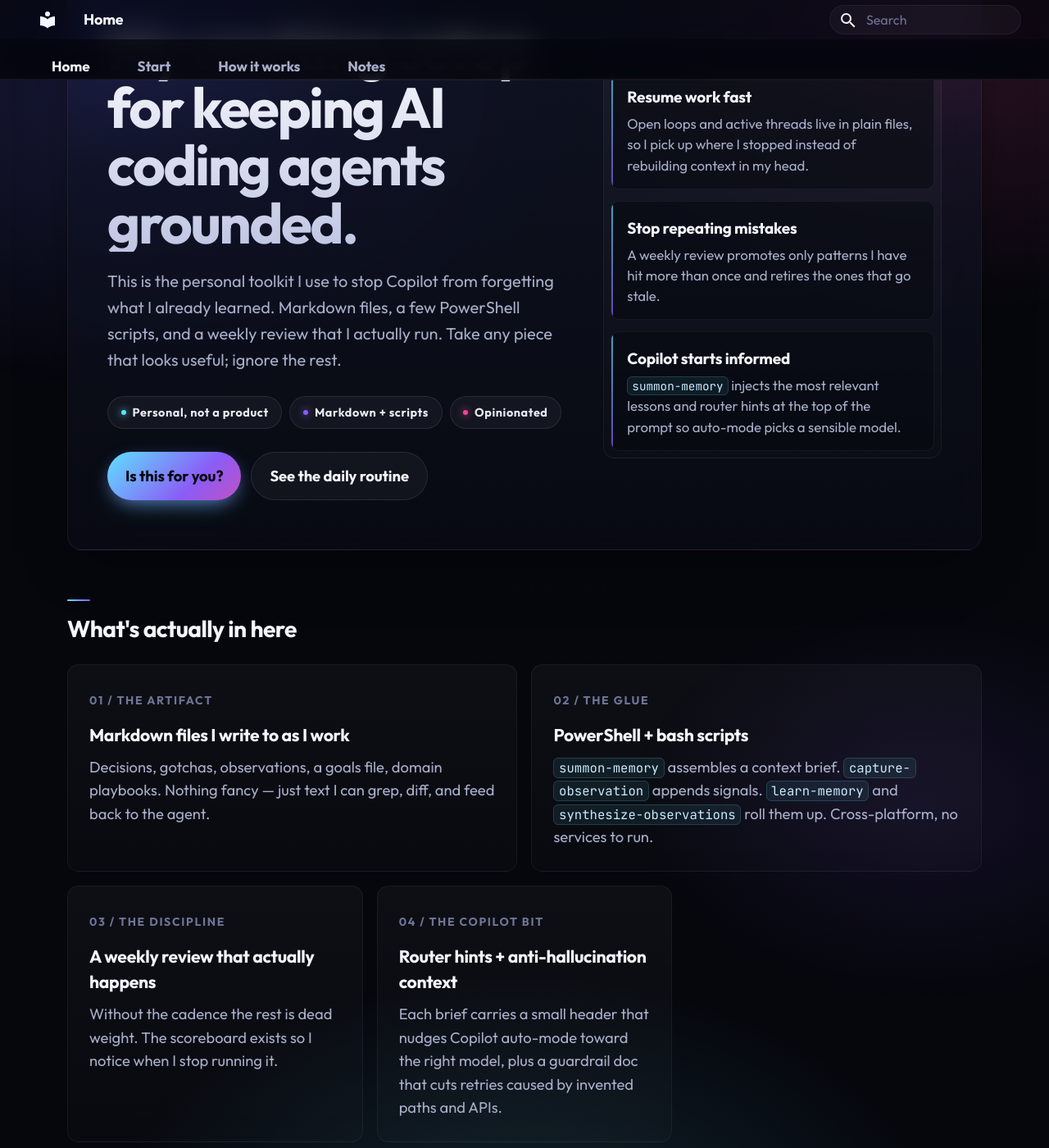
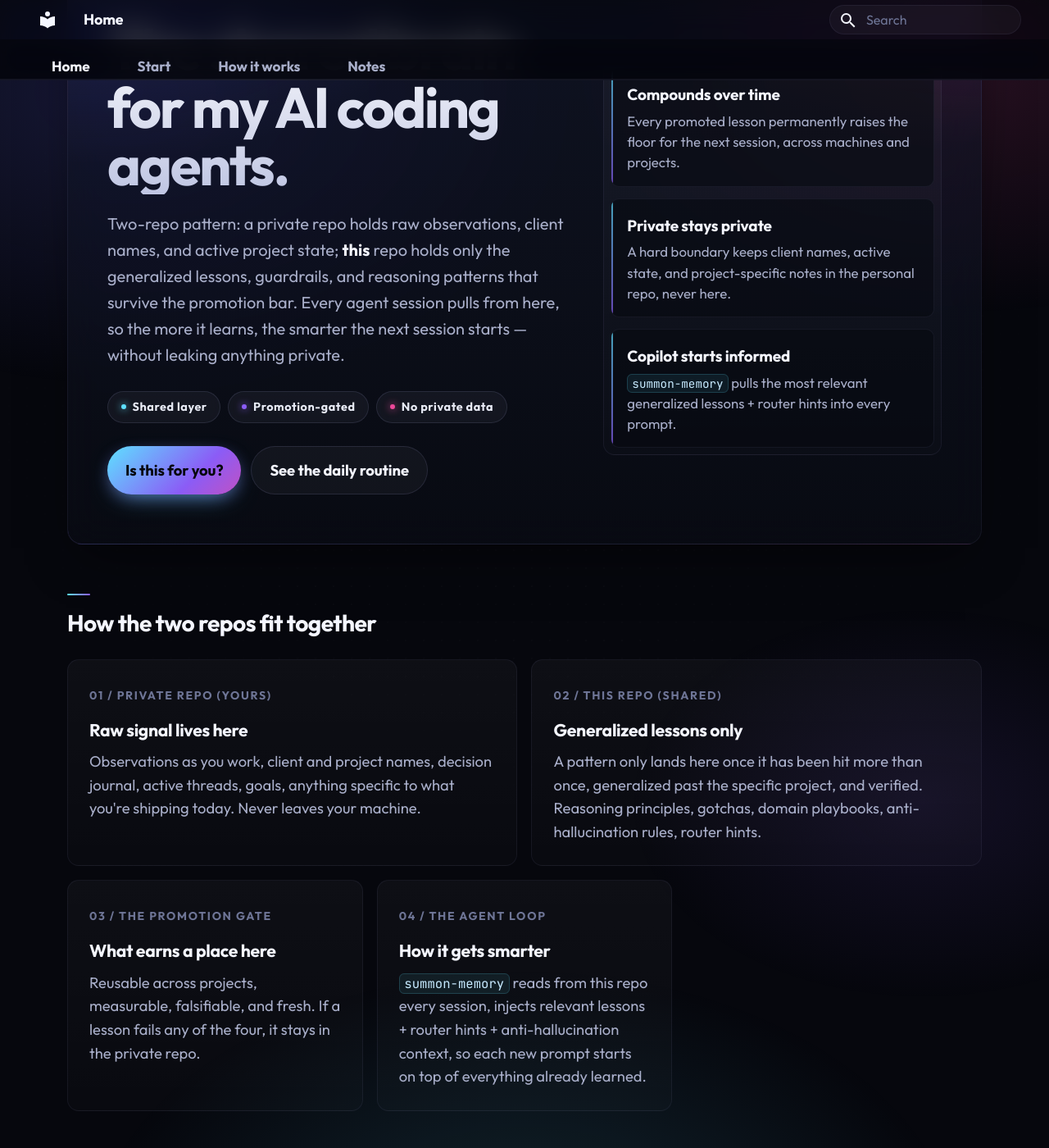
Before and after one commit to victorfelisbino/my-agent-memory, an MkDocs documentation site: the page built from docs/index.md, in a window 1280 px wide and 1400 px high, scrolled down 264 px. Shown: the whole window at 82% size. Built offline with MkDocs 1.6.1 and Material for MkDocs 9.7.7, drawn with Linux system fonts in a browser that asks for light colours; some of the changed text lies outside the part shown.

Commit message:
docs: reframe as shared layer of two-repo pattern (private repo + this shared brain) (#14)
Co-authored-by: Victor Felisbino <victor.felisbino@provisionsgroup.com>

```diff
--- a/docs/index.md
+++ b/docs/index.md
@@ -3,12 +3,12 @@
 <div class="landing-shell">
 	<div class="landing-grid">
 		<div class="hero-copy">
-			<h1>My working setup for keeping AI coding agents grounded.</h1>
-			<p class="lead">This is the personal toolkit I use to stop Copilot from forgetting what I already learned. Markdown files, a few PowerShell scripts, and a weekly review that I actually run. Take any piece that looks useful; ignore the rest.</p>
+			<h1>The shared brain for my AI coding agents.</h1>
+			<p class="lead">Two-repo pattern: a private repo holds raw observations, client names, and active project state; <strong>this</strong> repo holds only the generalized lessons, guardrails, and reasoning patterns that survive the promotion bar. Every agent session pulls from here, so the more it learns, the smarter the next session starts &mdash; without leaking anything private.</p>
 			<div class="pill-row">
-				<span class="pill">Personal, not a product</span>
-				<span class="pill">Markdown + scripts</span>
-				<span class="pill">Opinionated</span>
+				<span class="pill">Shared layer</span>
+				<span class="pill">Promotion-gated</span>
+				<span class="pill">No private data</span>
 			</div>
 			<div class="cta-row">
 				<a class="md-button md-button--primary" href="should-you-use-this/">Is this for you?</a>
@@ -17,50 +17,50 @@
 		</div>
 		<div class="kpi-panel">
 			<div class="kpi-item">
-				<strong>Resume work fast</strong>
-				<span>Open loops and active threads live in plain files, so I pick up where I stopped instead of rebuilding context in my head.</span>
+				<strong>Compounds over time</strong>
+				<span>Every promoted lesson permanently raises the floor for the next session, across machines and projects.</span>
 			</div>
 			<div class="kpi-item">
-				<strong>Stop repeating mistakes</strong>
-				<span>A weekly review promotes only patterns I have hit more than once and retires the ones that go stale.</span>
+				<strong>Private stays private</strong>
+				<span>A hard boundary keeps client names, active state, and project-specific notes in the personal repo, never here.</span>
 			</div>
 			<div class="kpi-item">
 				<strong>Copilot starts informed</strong>
-				<span><code>summon-memory</code> injects the most relevant lessons and router hints at the top of the prompt so auto-mode picks a sensible model.</span>
+				<span><code>summon-memory</code> pulls the most relevant generalized lessons + router hints into every prompt.</span>
 			</div>
 		</div>
 	</div>
 </div>
 
-## What's actually in here
+## How the two repos fit together
 
 <div class="bento-grid">
 	<div class="bento-card wide">
-		<span class="meta">01 / The artifact</span>
-		<h3>Markdown files I write to as I work</h3>
-		<p>Decisions, gotchas, observations, a goals file, domain playbooks. Nothing fancy &mdash; just text I can grep, diff, and feed back to the agent.</p>
+		<span class="meta">01 / Private repo (yours)</span>
+		<h3>Raw signal lives here</h3>
+		<p>Observations as you work, client and project names, decision journal, active threads, goals, anything specific to what you're shipping today. Never leaves your machine.</p>
 	</div>
 	<div class="bento-card wide">
-		<span class="meta">02 / The glue</span>
-		<h3>PowerShell + bash scripts</h3>
-		<p><code>summon-memory</code> assembles a context brief. <code>capture-observation</code> appends signals. <code>learn-memory</code> and <code>synthesize-observations</code> roll them up. Cross-platform, no services to run.</p>
+		<span class="meta">02 / This repo (shared)</span>
+		<h3>Generalized lessons only</h3>
+		<p>A pattern only lands here once it has been hit more than once, generalized past the specific project, and verified. Reasoning principles, gotchas, domain playbooks, anti-hallucination rules, router hints.</p>
 	</div>
 	<div class="bento-card tall">
-		<span class="meta">03 / The discipline</span>
-		<h3>A weekly review that actually happens</h3>
-		<p>Without the cadence the rest is dead weight. The scoreboard exists so I notice when I stop running it.</p>
+		<span class="meta">03 / The promotion gate</span>
+		<h3>What earns a place here</h3>
+		<p>Reusable across projects, measurable, falsifiable, and fresh. If a lesson fails any of the four, it stays in the private repo.</p>
 	</div>
 	<div class="bento-card tall">
-		<span class="meta">04 / The Copilot bit</span>
-		<h3>Router hints + anti-hallucination context</h3>
-		<p>Each brief carries a small header that nudges Copilot auto-mode toward the right model, plus a guardrail doc that cuts retries caused by invented paths and APIs.</p>
+		<span class="meta">04 / The agent loop</span>
+		<h3>How it gets smarter</h3>
+		<p><code>summon-memory</code> reads from this repo every session, injects relevant lessons + router hints + anti-hallucination context, so each new prompt starts on top of everything already learned.</p>
 	</div>
 </div>
 
 ## Honest scope
 
-!!! note "Read this before deciding to copy any of it"
-    This is one person's working setup. There are no customers, no production metrics, no team adopting it &mdash; just me using it daily and tightening it weekly. The category is crowded (mem0, OpenMemory, cursor-memory-bank, memory-bank-mcp). If you want a polished product, use one of those. If you want to see *how* someone wires memory + governance into their day, pieces here may be useful.
+!!! note "What this is and isn't"
+    This is the public, shared layer of one person's two-repo memory pattern. There are no customers, no production metrics, no team consuming it &mdash; just me, running it daily and tightening it weekly so my own agents stay sharp across projects. The category is crowded (mem0, OpenMemory, cursor-memory-bank, memory-bank-mcp). If you want a polished product or hosted service, use one of those. The specific thing on offer here is the **separation pattern**: keep private signal in a private repo, promote only generalized lessons into a shared brain the agent reads from every session.
 
 ## Pages worth reading
 
```
Also changed, not shown: docs/should-you-use-this.md (+16 -16 lines).
